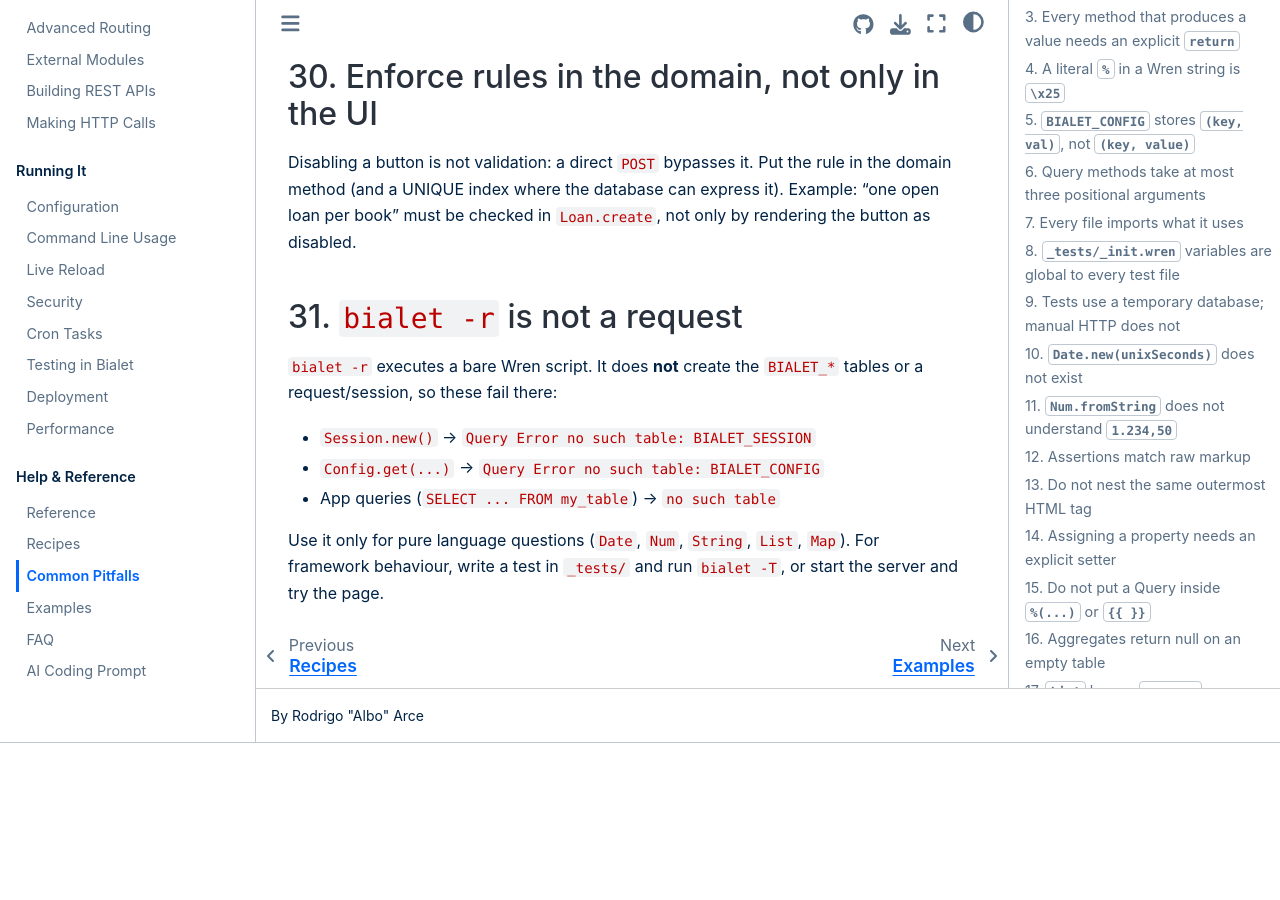
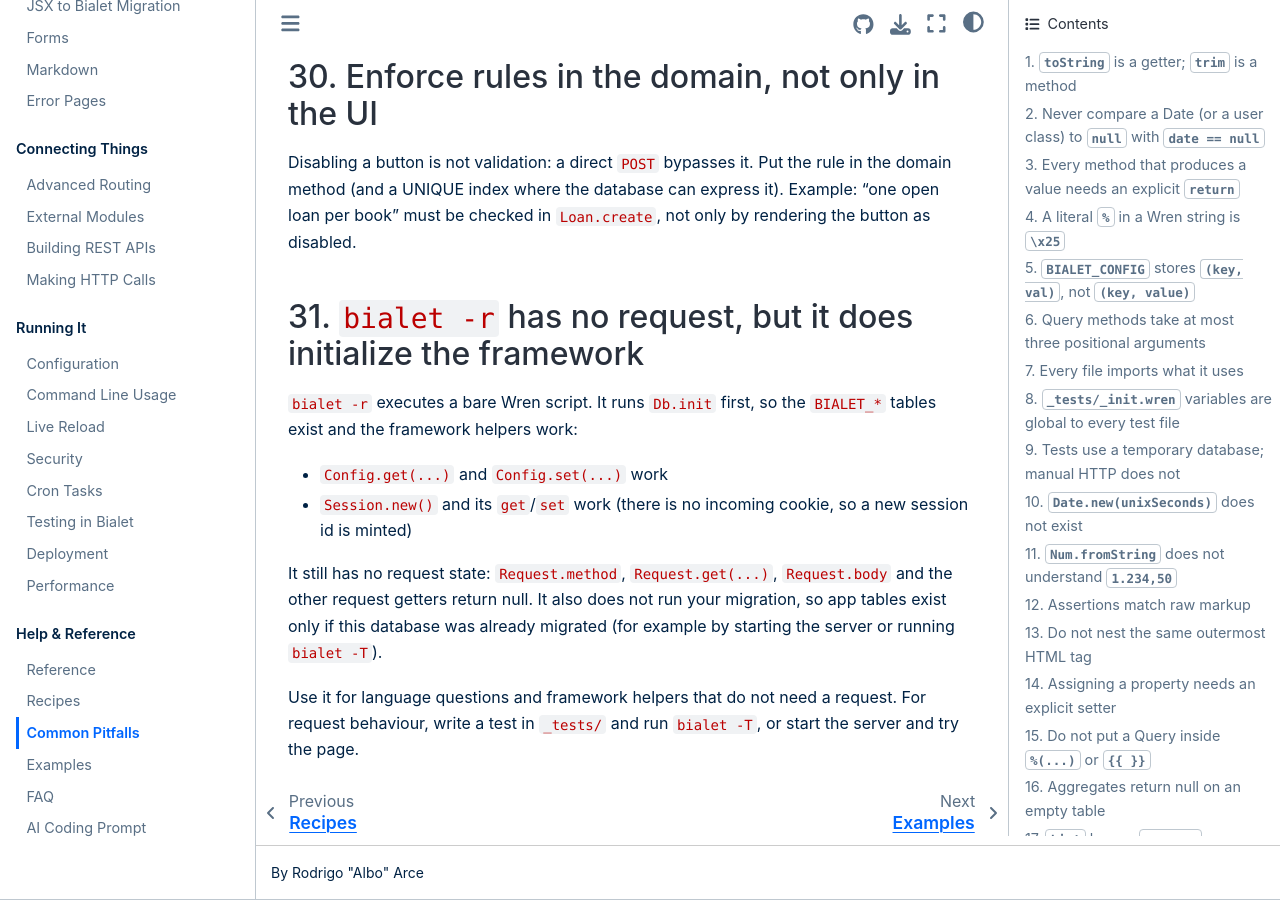
Before and after one commit to bialet/bialet, a Sphinx documentation site: the page built from docs/pitfalls.md, in a window 1280 px wide and 900 px high, scrolled down 8301 px. Built offline with Sphinx 7.4.7 and the Sphinx Book theme 1.1.4, drawn with Linux system fonts in a browser that asks for light colours; the version number could not be read and is left out; before the commit the page ends 9044 px from its top, so only the background shows below that.

Commit message:
fix(cli): initialize framework tables for bialet -r
A bare -r script runs no migration, so none of the BIALET_* tables existed:
Config.get() and Session.new() failed with "no such table: BIALET_CONFIG".
Db.init is idempotent and the SQLite handle is process-global, so run it in
its own VM before the user code. The script still has no request state and
does not run the app's migration, so app tables depend on a prior
migration.

Regression test runs -r in a temp directory and round-trips a Config value
and a Session value. The pitfall entry now describes what -r does and does
not initialize.

```diff
--- a/docs/pitfalls.md
+++ b/docs/pitfalls.md
@@ -339,15 +339,20 @@
 Example: "one open loan per book" must be checked in `Loan.create`, not only by
 rendering the button as disabled.
 
-## 31. `bialet -r` is not a request
+## 31. `bialet -r` has no request, but it does initialize the framework
 
-`bialet -r` executes a bare Wren script. It does **not** create the `BIALET_*`
-tables or a request/session, so these fail there:
+`bialet -r` executes a bare Wren script. It runs `Db.init` first, so the
+`BIALET_*` tables exist and the framework helpers work:
 
-- `Session.new()` → `Query Error no such table: BIALET_SESSION`
-- `Config.get(...)` → `Query Error no such table: BIALET_CONFIG`
-- App queries (`SELECT ... FROM my_table`) → `no such table`
+- `Config.get(...)` and `Config.set(...)` work
+- `Session.new()` and its `get`/`set` work (there is no incoming cookie, so a
+  new session id is minted)
 
-Use it only for pure language questions (`Date`, `Num`, `String`, `List`,
-`Map`). For framework behaviour, write a test in `_tests/` and run `bialet -T`,
+It still has no request state: `Request.method`, `Request.get(...)`,
+`Request.body` and the other request getters return null. It also does not run
+your migration, so app tables exist only if this database was already migrated
+(for example by starting the server or running `bialet -T`).
+
+Use it for language questions and framework helpers that do not need a
+request. For request behaviour, write a test in `_tests/` and run `bialet -T`,
 or start the server and try the page.
```
Also changed, not shown: 2 other files.
